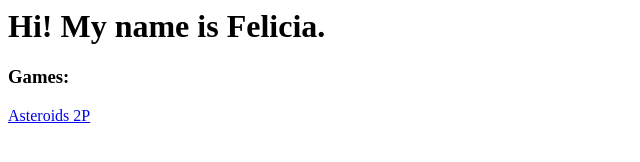
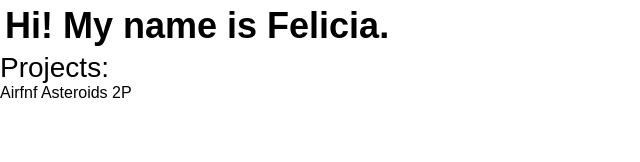
Before and after one commit to quixotically/quixotically.github.io, a plain HTML site: page index.html in a window 1280 px wide. Shown: the whole page, without its empty margins (0-640 px from the left). Drawn offline with nearby package versions, Linux system fonts and the light colour scheme.

Commit message:
Add css reset

```diff
--- /dev/null
+++ b/application.css
@@ -0,0 +1,53 @@
+/*reset*/
+
+html, body, nav, section, article, ul, li, button, fieldset,
+main, img, h1, h2, h3, p, strong, a, div, span, footer {
+  margin: 0;
+  border: 0;
+  padding: 0;
+  outline: 0;
+
+  box-sizing: inherit;
+  font: inherit;
+  text-decoration: inherit;
+  text-align: inherit;
+  color: inherit;
+
+  background: transparent;
+}
+
+body {
+  font-family: sans-serif;
+  background: #fff;
+  color: #000;
+}
+
+ul {
+  list-style: none;
+}
+
+h1 {
+  font-size: 36px;
+  font-weight: 700;
+  padding: 5px;
+}
+
+h2 {
+  font-size: 32px;
+  font-weight: 700;
+}
+
+h3 {
+  font-size: 28px;
+  font-weight: 400;
+}
+
+button {
+  padding: 5px;
+  margin: 2px;
+  font-size: 24px;
+  border: 1px solid #fff;
+  background: #ccc;
+  border-radius: 5px;
+  cursor: pointer;
+}
--- a/index.html
+++ b/index.html
@@ -1,4 +1,13 @@
-<h1>Hi! My name is Felicia.</h1>
-
-<h3>Games:</h3>
-<a href="./Asteroids/">Asteroids 2P</a>
+<html>
+  <head>
+    <title>Felicia Wong</title>
+    <script src="https://ajax.googleapis.com/ajax/libs/jquery/1.8.3/jquery.min.js"></script>
+    <link href="application.css" rel="stylesheet"/>
+  </head>
+  <body>
+    <h1>Hi! My name is Felicia.</h1>
+    <h3>Projects:</h3>
+    <a href="airfnf.us">Airfnf</a>
+    <a href="./Asteroids/">Asteroids 2P</a>
+  </body>
+</html>
```
